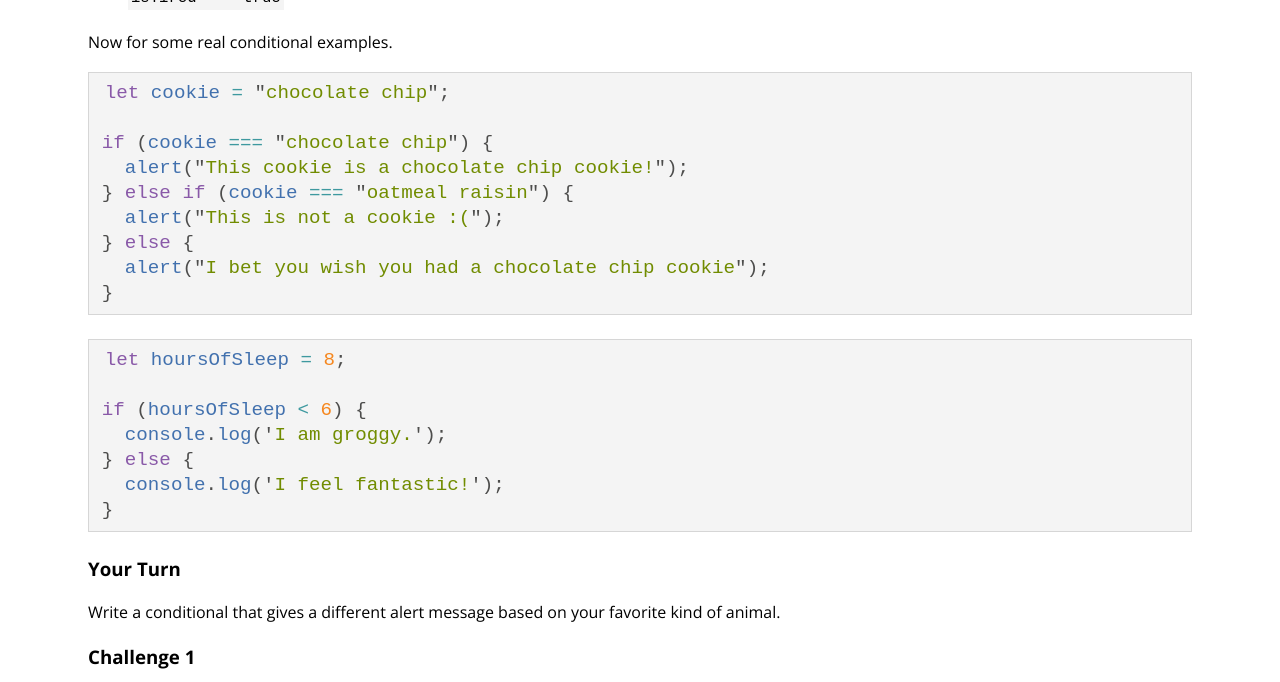
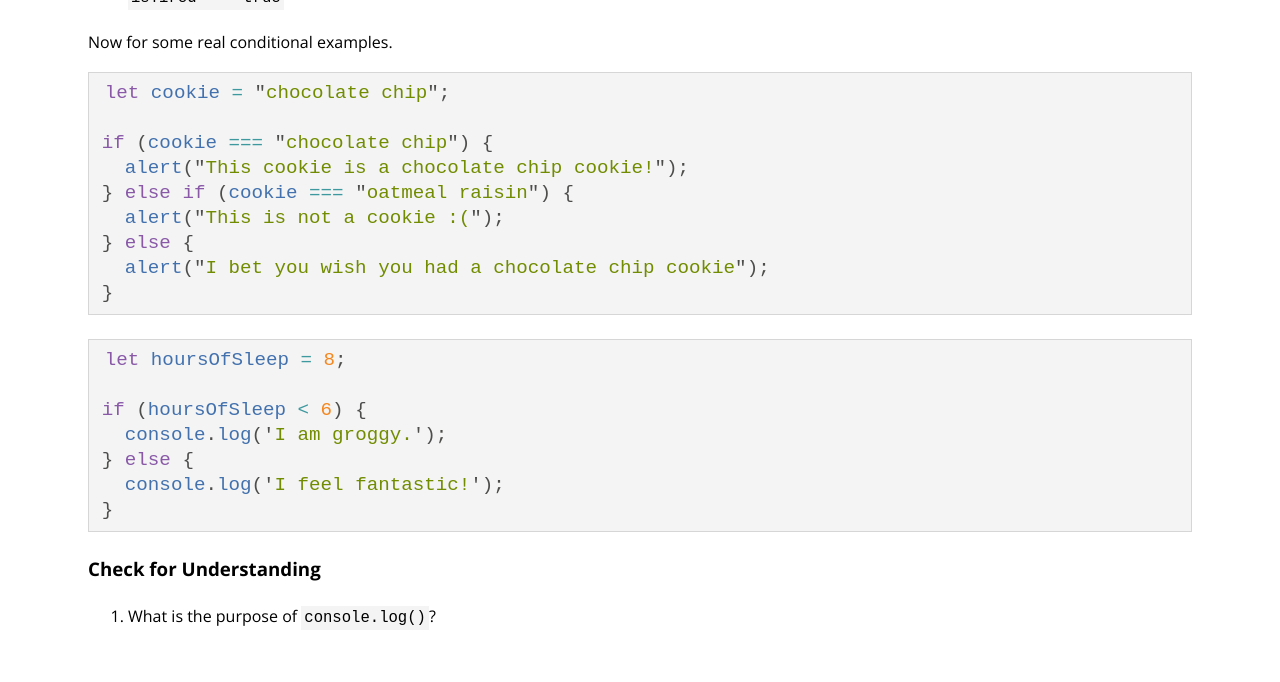
Before and after one commit to turingschool/launch-curriculum, a Jekyll site: the page built from module4/lessons/Week1/JavaScript.md, in a window 1280 px wide and 1400 px high, scrolled down 9185 px, cut to the strip 0-682 px from the top of the window. Built offline with Jekyll 4.4.1, drawn with Linux system fonts in a browser that asks for light colours; nearby versions of some CDN libraries; comment, search, counter and statistics services are not loaded; some of the changed text lies outside the part shown.

Commit message:
Hide practice

````diff
--- a/module4/lessons/Week1/JavaScript.md
+++ b/module4/lessons/Week1/JavaScript.md
@@ -357,7 +357,10 @@ if (hoursOfSleep < 6) {
 }
 ```
 
-### Your Turn
+### Check for Understanding
+1. What is the purpose of `console.log()`?
+
+<!-- ### Your Turn
 
 Write a conditional that gives a different alert message based on your favorite kind of animal.
 
@@ -381,4 +384,4 @@ likes ["Jacob", "Alex"] -- must be "Jacob and Alex like this"
 likes ["Max", "John", "Mark"] -- must be "Max, John and Mark like this"
 likes ["Alex", "Jacob", "Mark", "Max"] -- must be "Alex, Jacob and 2 others like this"
 ```
-For 4 or more names, the number in `and 2 others` simply increases.
+For 4 or more names, the number in `and 2 others` simply increases. -->
````
